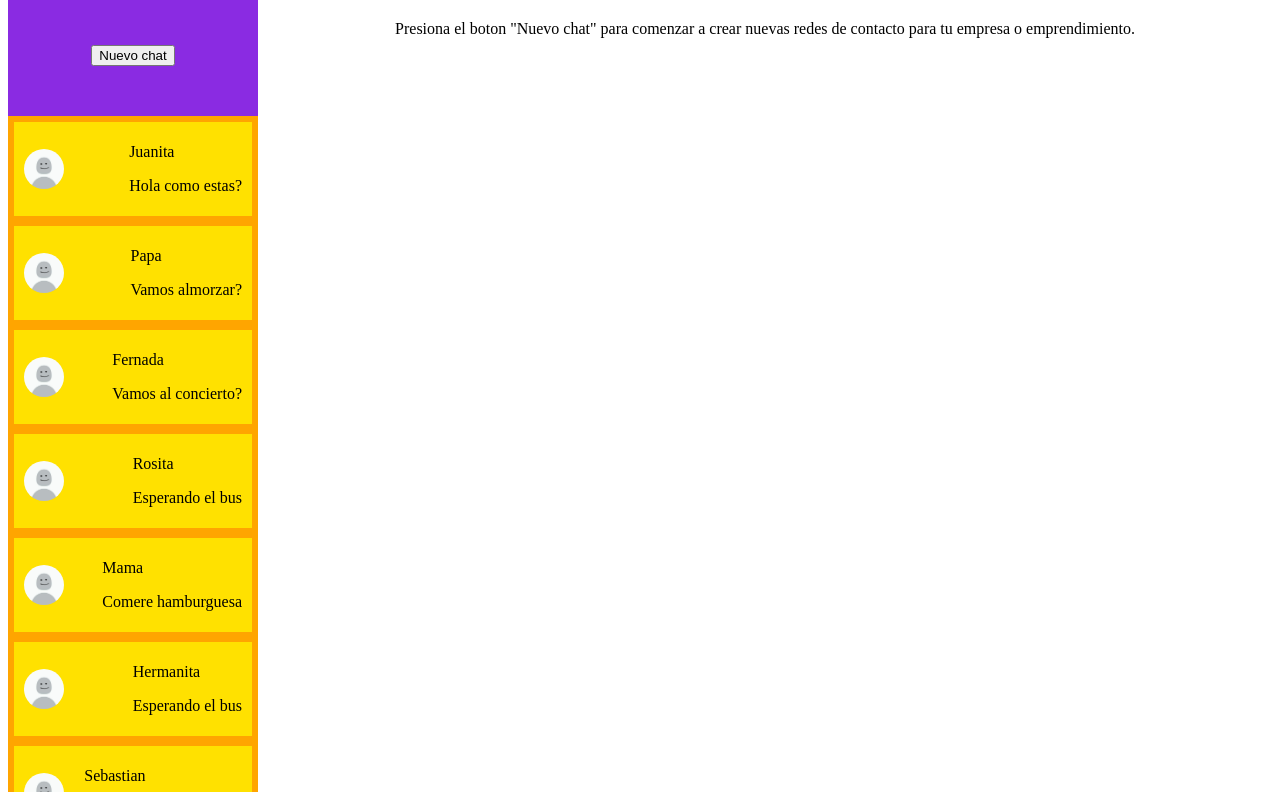
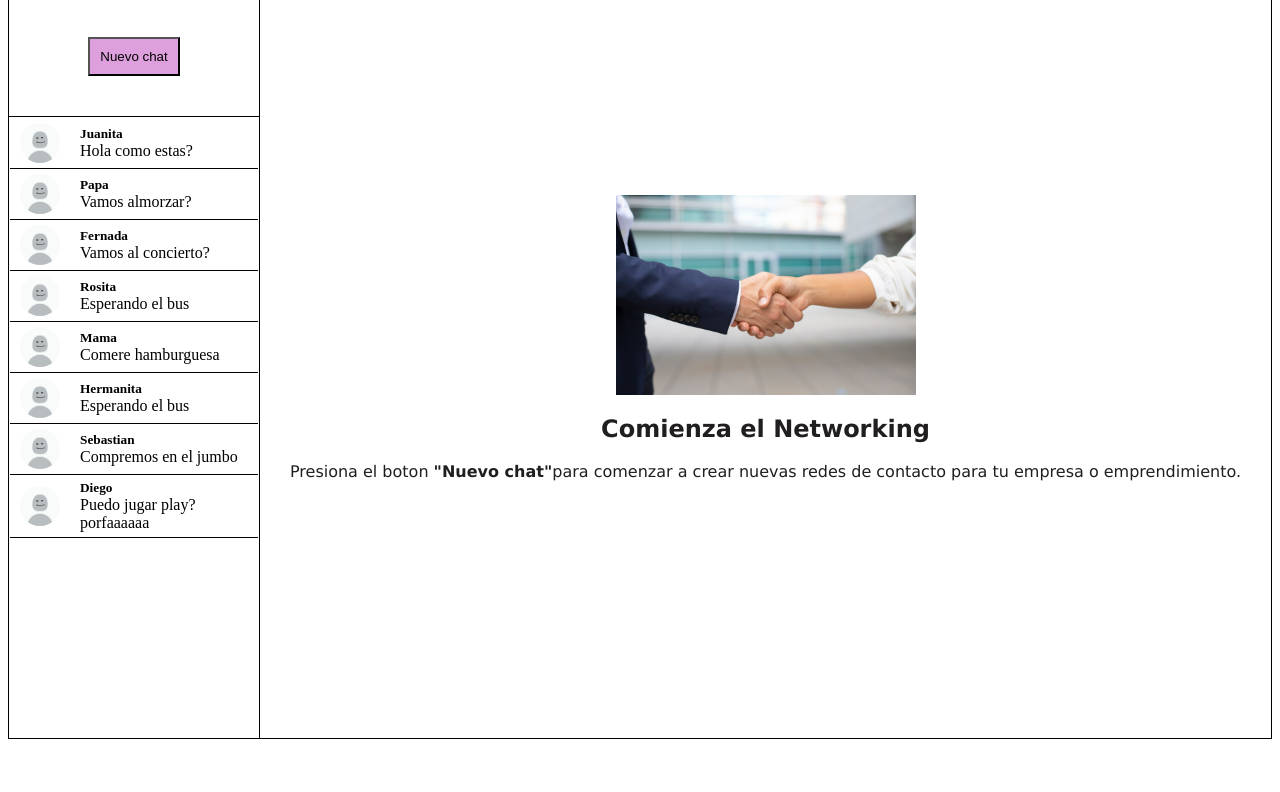
Before and after one commit to Almarondon/sistema-de-mensajeria, a plain HTML site: page index.html in a window 1280 px wide. Shown: the part 71-863 px from the top of the page. After the commit the page ends 818 px from the top, so only its background shows below. Drawn offline with Linux system fonts and the light colour scheme.

Commit message:
cambios image y agregar gitignore

```diff
--- a/assets/css/style.css
+++ b/assets/css/style.css
@@ -1,21 +1,28 @@
 .main {
   display: flex;
   flex-direction: row;
-  background-color: cornflowerblue;
+
   height: 100vh;
+  border: 1px;
+  border-color: black;
+  border-style: solid;
 }
 
 .section-contact {
   display: flex;
   flex-direction: column;
-  background-color: gray;
   min-width: 250px;
+  border-right: 1px;
+  border-right-color: black;
+  border-right-style: solid;
 }
 
 .container-principal-contact {
   display: flex;
   padding: 1px;
-  background-color: pink;
+  border-bottom: 1px;
+  border-bottom-color: black;
+  border-bottom-style: solid;
 }
 .principal-contact {
   display: flex;
@@ -24,7 +31,6 @@
   width: 100%;
   margin: 5px;
   padding: 3px 10px;
-  background-color: green;
 }
 
 .contact-img {
@@ -37,25 +43,31 @@
   display: flex;
   align-items: center;
   justify-content: center;
-  padding: 50px;
+  padding: 40px;
   color: white;
-  background-color: blueviolet;
+  border-bottom: 1px;
+  border-bottom-color: black;
+  border-bottom-style: solid;
 }
-
+button {
+  background-color: plum;
+  padding: 10px;
+}
 .container-contact {
   display: flex;
   flex-direction: column;
   padding: 1px;
-  background-color: orange;
 }
 
 .contact {
   display: flex;
-  justify-content: space-between;
+  justify-content: flex-start;
   align-items: center;
-  margin: 5px 5px;
   padding: 5px 10px;
-  background-color: rgb(255, 225, 0);
+  gap: 20px;
+  border-bottom: 1px;
+  border-bottom-color: black;
+  border-bottom-style: solid;
 }
 .contact img {
   width: 40px;
@@ -70,21 +82,29 @@ h6 {
   margin: 0;
 }
 
+p {
+  margin: 0;
+}
+
 /*-------- Networking */
 
 .container-networking {
+  display: flex;
+  align-items: center;
+  justify-content: center;
+  flex-direction: column;
   width: 100%;
-  background-color: white;
 }
 
-/* .nertworking-img {
-  display: flex;
-  justify-content: center;
-  height: 300px;
-} */
+.nertworking-img {
+  width: 300px;
+}
 .description-networking {
   display: flex;
   flex-direction: column;
   justify-content: center;
   align-items: center;
+  font-family: "Lucida Sans";
+  color: rgb(32, 30, 30);
+  font-size: 16px;
 }
--- a/index.html
+++ b/index.html
@@ -22,87 +22,85 @@
             />
             <div>
               <h5>Maria</h5>
-              <h6>Activar ahora</h6>
+              <p>Activar ahora</p>
             </div>
-
             <i class="fa-brands fa-rocketchat"></i>
             <i class="fa-solid fa-bars"></i>
           </div>
         </div>
         <div class="container-button">
-          <button>Nuevo chat</button>
+          <button class="button">Nuevo chat</button>
         </div>
         <div class="container-contact">
           <div class="contact">
             <img src="./assets/images/contacts.png" alt="contac1" />
-
             <div>
-              <p>Juanita</p>
+              <h5>Juanita</h5>
               <p>Hola como estas?</p>
             </div>
           </div>
           <div class="contact">
             <img src="./assets/images/contacts.png" alt="contac2" />
             <div>
-              <p>Papa</p>
+              <h5>Papa</h5>
               <p>Vamos almorzar?</p>
             </div>
           </div>
           <div class="contact">
             <img src="./assets/images/contacts.png" alt="contac3" />
             <div>
-              <p>Fernada</p>
+              <h5>Fernada</h5>
               <p>Vamos al concierto?</p>
             </div>
           </div>
           <div class="contact">
             <img src="./assets/images/contacts.png" alt="contac4" />
             <div>
-              <p>Rosita</p>
+              <h5>Rosita</h5>
               <p>Esperando el bus</p>
             </div>
           </div>
           <div class="contact">
             <img src="./assets/images/contacts.png" alt="contac5" />
             <div>
-              <p>Mama</p>
+              <h5>Mama</h5>
               <p>Comere hamburguesa</p>
             </div>
           </div>
           <div class="contact">
             <img src="./assets/images/contacts.png" alt="contac6" />
             <div>
-              <p>Hermanita</p>
+              <h5>Hermanita</h5>
               <p>Esperando el bus</p>
             </div>
           </div>
           <div class="contact">
             <img src="./assets/images/contacts.png" alt="contac7" />
             <div>
-              <p>Sebastian</p>
+              <h5>Sebastian</h5>
               <p>Compremos en el jumbo</p>
             </div>
           </div>
           <div class="contact">
             <img src="./assets/images/contacts.png" alt="contac8" />
             <div>
-              <p>Diego</p>
-              <p>Atiendeeeeeee</p>
+              <h5>Diego</h5>
+              <p>Puedo jugar play? porfaaaaaa</p>
             </div>
           </div>
         </div>
       </section>
       <section class="container-networking">
-        <!-- <img
+        <img
           class="nertworking-img"
           src="./assets/images/aprento-manos.jpg"
           alt="apreton-manos"
-        /> -->
+        />
         <div class="description-networking">
           <h1>Comienza el Networking</h1>
           <p>
-            Presiona el boton "Nuevo chat" para comenzar a crear nuevas redes de
-            contacto para tu empresa o emprendimiento.
+            Presiona el boton <strong> "Nuevo chat"</strong>para comenzar a
+            crear nuevas redes de contacto para tu empresa o emprendimiento.
           </p>
         </div>
       </section>
```
